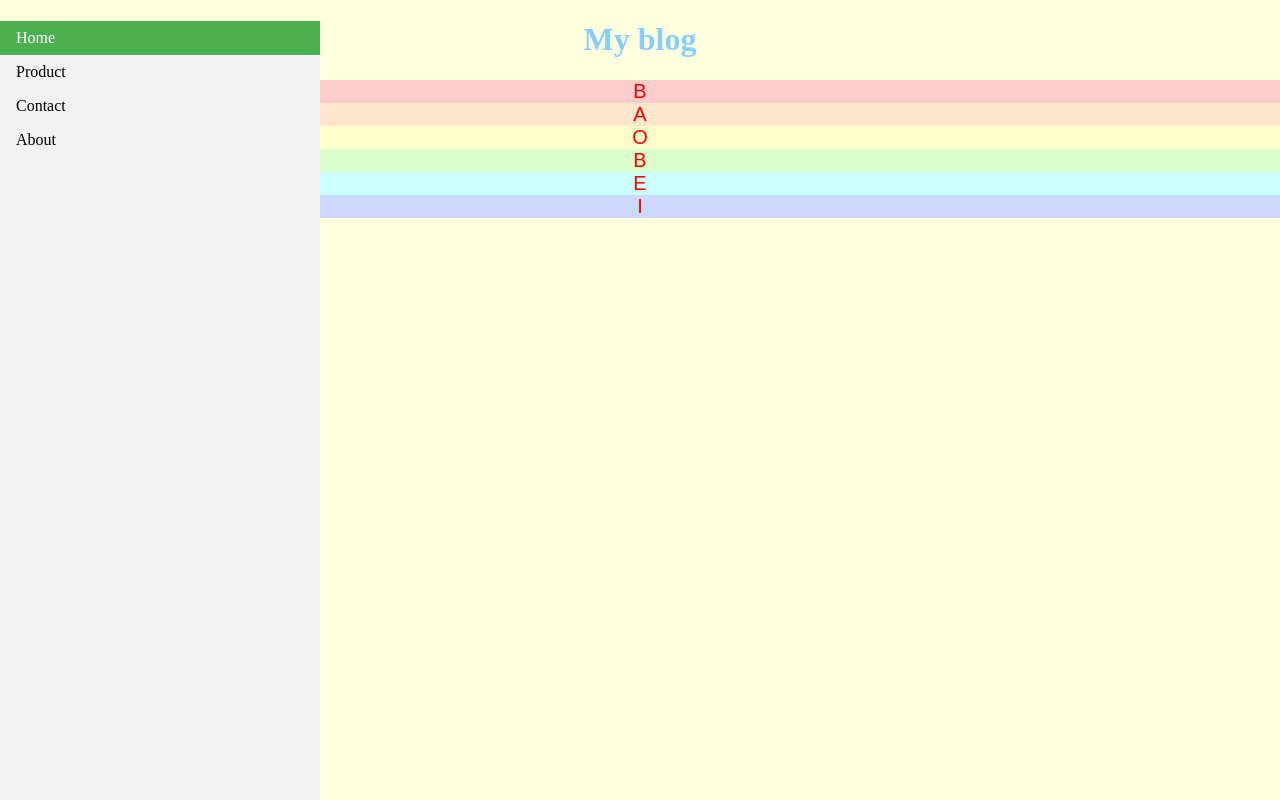
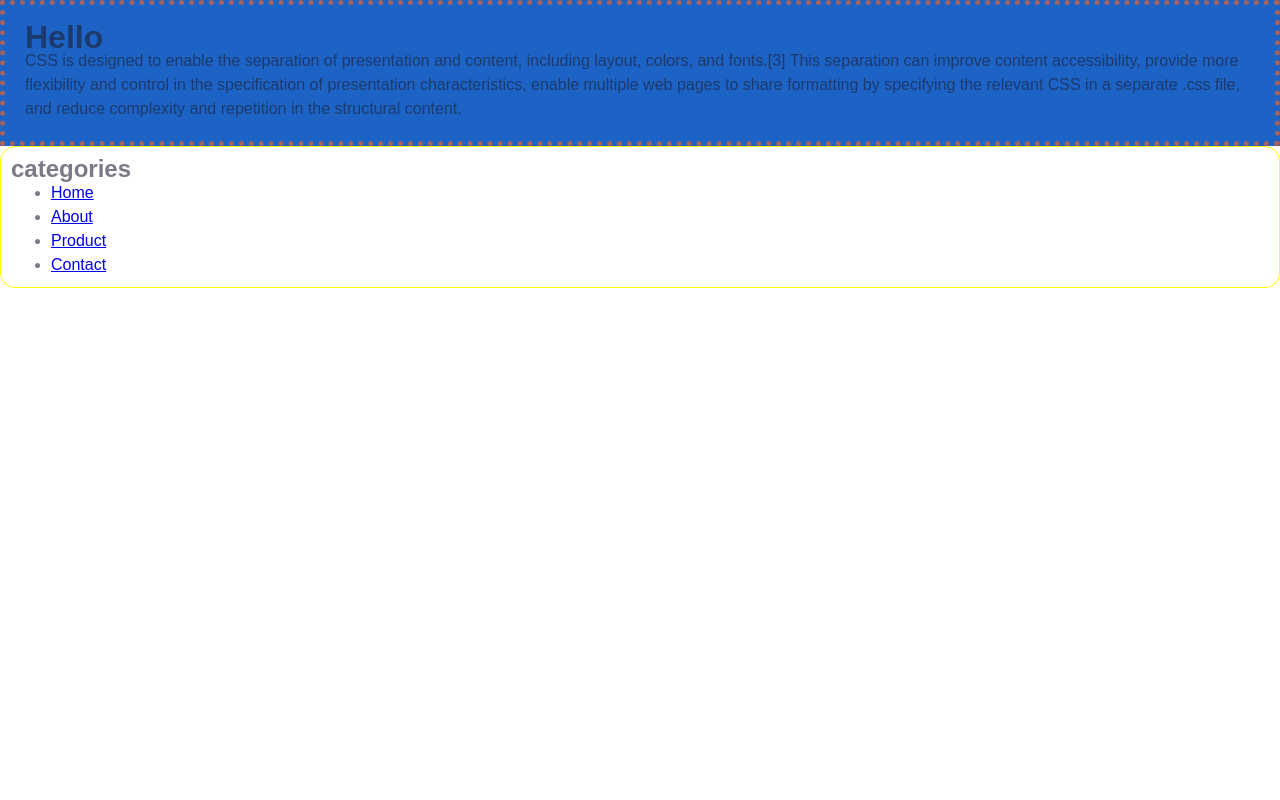
Before and after one commit to aleny212/hello-world, a website: page index.html in a window 1280 px wide. Drawn offline with Linux system fonts and the light colour scheme.

Commit message:
Add menu

```diff
--- a/index.html
+++ b/index.html
@@ -1,123 +1,31 @@
 <!DOCTYPE html>
 <html lang="en">
   <head>
-    <meta name="viewport" content="width=device-width, initial-scale=1" />
-    <script src="https://kit.fontawesome.com/a076d05399.js"></script>
-    <meta charset="UTF-8" />
-    <meta name="viewport" content="width=device-width, initial-scale=1.0" />
-    <meta http-equiv="X-UA-Compatible" content="ie=edge" />
-    <title>html color picker</title>
-    <style>
-      body {
-        margin: 0;
-      }
+    <link rel="stylesheet" type="text/css" href="style.css" />
+  </head>
+  <body>
+    <div class="container">
+      <div class="box-1">
+      <h1>Hello</h1>
+      <p>
+        CSS is designed to enable the separation of presentation and content,
+        including layout, colors, and fonts.[3] This separation can improve
+        content accessibility, provide more flexibility and control in the
+        specification of presentation characteristics, enable multiple web pages
+        to share formatting by specifying the relevant CSS in a separate .css
+        file, and reduce complexity and repetition in the structural content.
+      </div>
+      <div class="categories">
+        <h2>categories</h2>
+        <ul>
+          <li><a href="#">Home</a></li>
+          <li><a href="#">About</a></li>
+          <li><a href="#">Product</a></li>
+          <li><a href="#">Contact</a></li>
+        </ul>
 
-      ul.sidenav {
-        list-style-type: none;
-        margin: 0;
-        padding: 0;
-        width: 25%;
-        background-color: #f1f1f1;
-        position: fixed;
-        height: 100%;
-        overflow: auto;
-      }
-
-      ul.sidenav li a {
-        display: block;
-        color: #000;
-        padding: 8px 16px;
-        text-decoration: none;
-      }
-
-      ul.sidenav li a.active {
-        background-color: #4caf50;
-        color: white;
-      }
-
-      ul.sidenav li a:hover:not(.active) {
-        background-color: #555;
-        color: white;
-      }
-
-      div.content {
-        margin-left: 25%;
-        padding: 1px 16px;
-        height: 1000px;
-      }
-
-      @media screen and (max-width: 900px) {
-        ul.sidenav {
-          width: 100%;
-          height: auto;
-          position: relative;
-        }
-
-        ul.sidenav li a {
-          float: left;
-          padding: 15px;
-        }
-
-        div.content {
-          margin-left: 0;
-        }
-      }
-
-      @media screen and (max-width: 400px) {
-        ul.sidenav li a {
-          text-align: center;
-          float: none;
-        }
-      }
-      h1 {
-        color: lightskyblue;
-        text-align: center;
-      }
-      body {
-        background-color: lightyellow;
-      }
-      div {
-        color: red;
-        font-family: Arial;
-        text-align: center;
-        font-size: 20px;
-      }
-
-      .a {
-        background-color: #ffcccc;
-      }
-      .b {
-        background-color: #ffe6cc;
-      }
-      .c {
-        background-color: #ffffcc;
-      }
-      .d {
-        background-color: #d9ffcc;
-      }
-      .e {
-        background-color: #ccffff;
-      }
-      .f {
-        background-color: #ccd9ff;
-      }
-    </style>
-  </head>
-  <ul class="sidenav">
-    <li><a class="active" href="#home">Home</a></li>
-    <li><a href="#product">Product</a></li>
-    <li><a href="#contact">Contact</a></li>
-    <li><a href="#about">About</a></li>
-  </ul>
-  <body>
-    <h1>My blog</h1>
-    <p></p>
-    <div class="a">B</div>
-    <div class="b">A</div>
-    <div class="c">O</div>
-    <div class="d">B</div>
-    <div class="e">E</div>
-    <div class="f">I</div>
-    <i class="fas fa-heart" style="font-size:48px;color:red;"></i>
+      </div>
+    </div>
+    </p>
   </body>
 </html>
--- /dev/null
+++ b/style.css
@@ -0,0 +1,23 @@
+* {
+  margin: 0;
+}
+body {
+  color: rgba(29, 30, 49, 0.589);
+  font: Normal 16px Arial;
+  line-height: 1.5em;
+}
+.container {
+  width: 100%;
+  margin: auto;
+}
+.box-1 {
+  background-color: rgb(29, 99, 197);
+  margin: 0;
+  border: 5px rgb(160, 98, 98) dotted;
+  padding: 20px;
+}
+.categories {
+  border: 1px yellow solid;
+  padding: 10px;
+  border-radius: 15px;
+}
```
